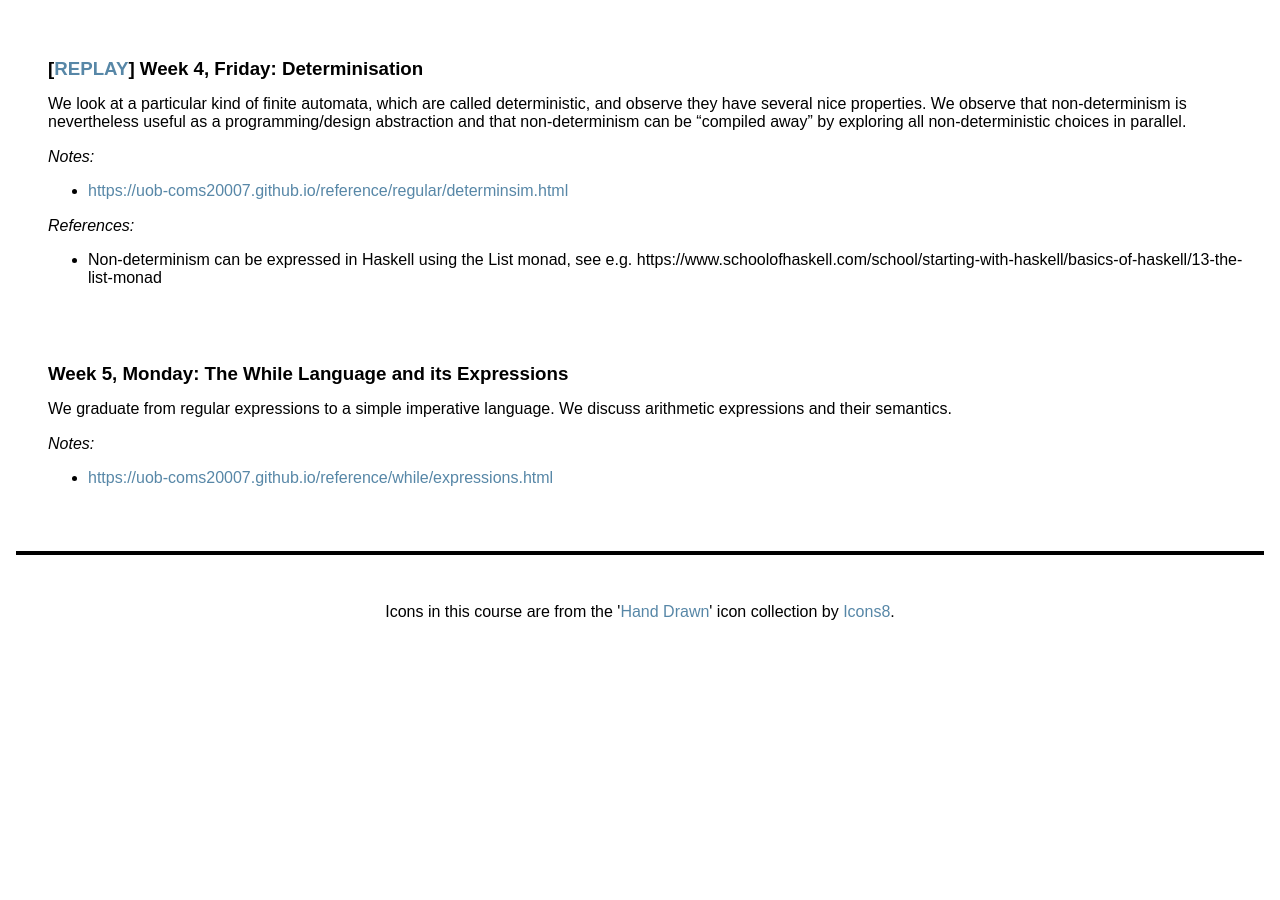
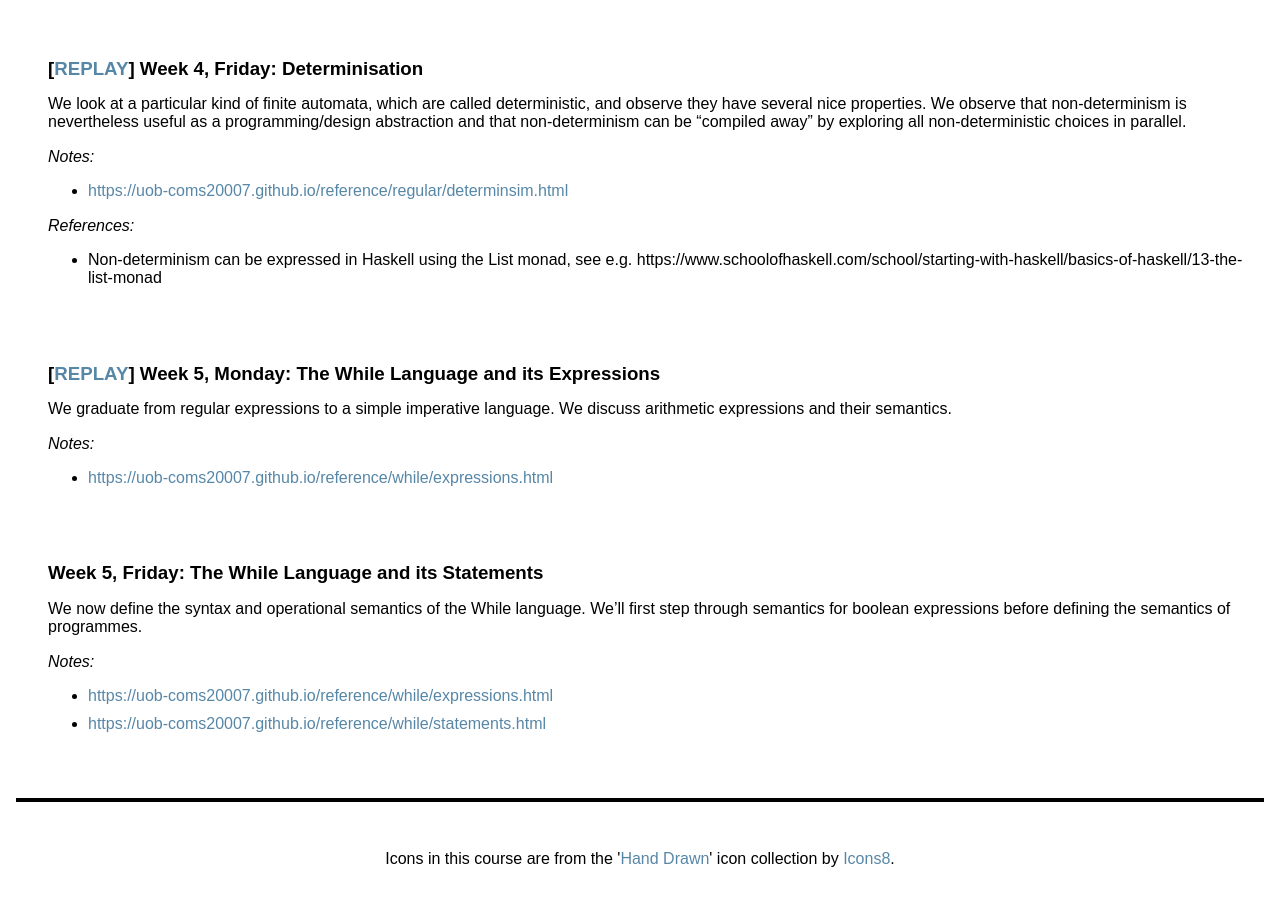
Before and after one commit to uob-coms20007/webpages, a Jekyll site: the page built from schedule.md, in a window 1280 px wide and 900 px high, scrolled down 2520 px. Built offline with Jekyll 4.4.1, drawn with Linux system fonts in a browser that asks for light colours; nearby versions of some CDN libraries; before the commit the page ends 3174 px from its top, so only the background shows below that; some of the changed text lies outside the part shown.

Commit message:
lecture 9 replay link, lecture 10 lecture synopsis

```diff
--- a/_data/lectures.yml
+++ b/_data/lectures.yml
@@ -60,7 +60,15 @@
 
 - title: The While Language and its Expressions
   description: We graduate from regular expressions to a simple imperative language. We discuss arithmetic expressions and their semantics.
+  replay: https://mediasite.bris.ac.uk/Mediasite/Play/8f11dca1e84349e5b6b07e1ac9b917631d
+  notes:
+    - https://uob-coms20007.github.io/reference/while/expressions.html
+  refs:
+
+- title: The While Language and its Statements
+  description: We now define the syntax and operational semantics of the While language. We'll first step through semantics for boolean expressions before defining the semantics of programmes.
   replay:
   notes:
     - https://uob-coms20007.github.io/reference/while/expressions.html
+    - https://uob-coms20007.github.io/reference/while/statements.html
   refs:
```
